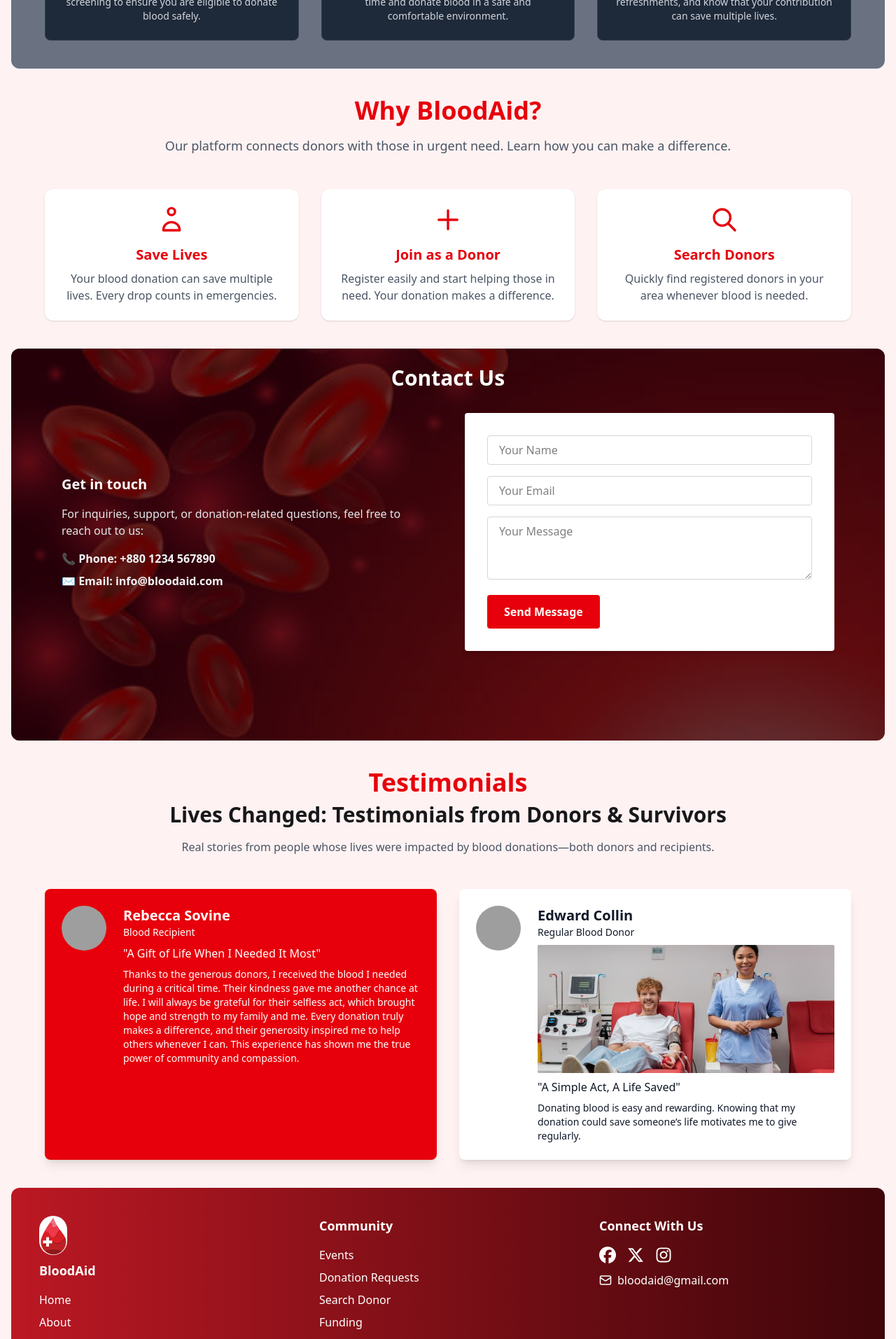
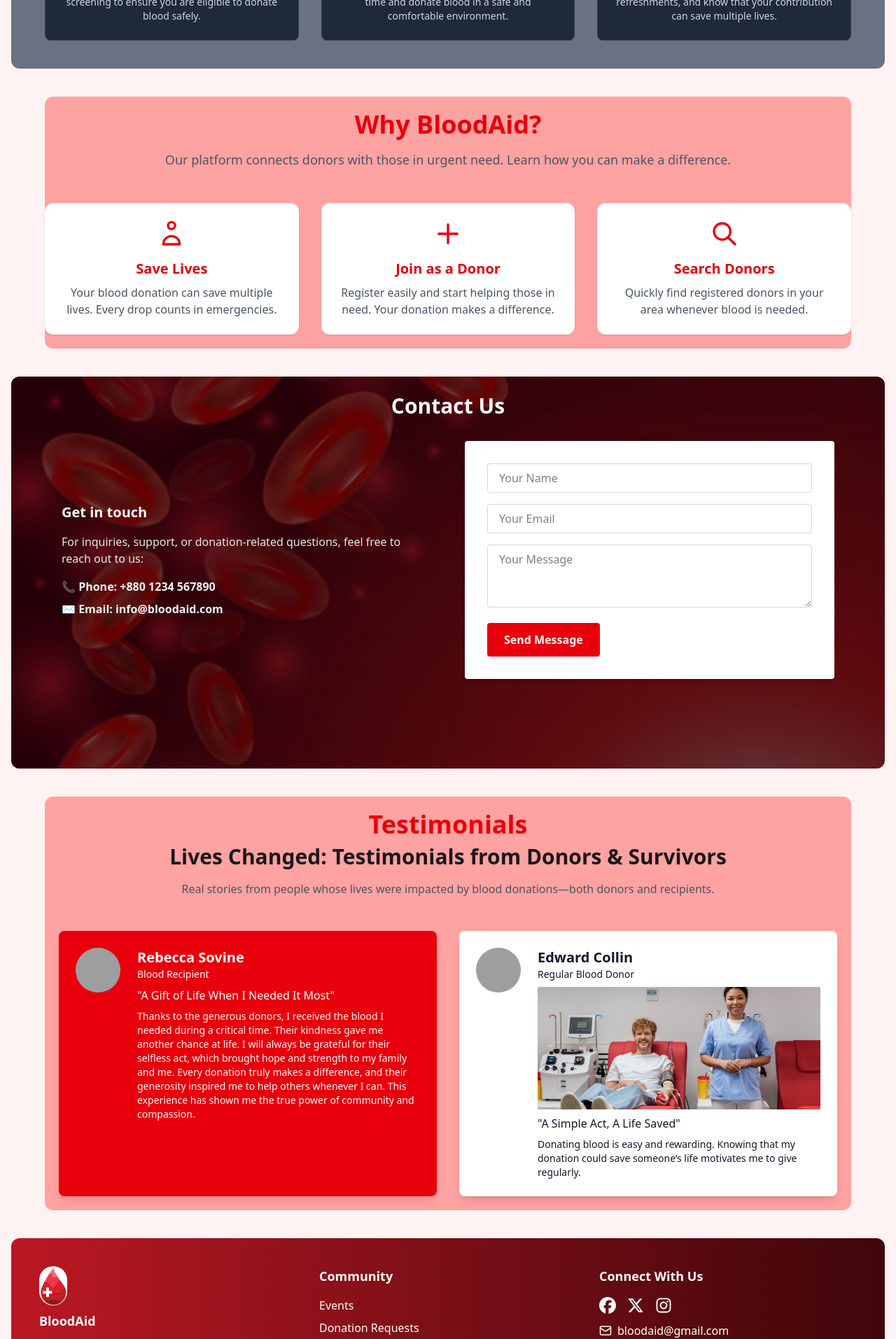
Before and after one commit to marufaakter1947/Blood-Aid, a React (Vite) app: page / in a window 1280 px wide. Shown: the part 1080-2993 px from the top of the page at 70% size. Built offline with nearby package versions, Linux system fonts and the light colour scheme; no server answers; grey boxes are pictures that could not be loaded.

Commit message:
Added more tailwind css class

```diff
--- a/src/Component/Featured/Featured.jsx
+++ b/src/Component/Featured/Featured.jsx
@@ -66,7 +66,7 @@ const features = [
 const Featured = () => {
   return (
     <section className="py-10 mx-4">
-      <div className="max-w-6xl mx-auto  text-center">
+      <div className="max-w-6xl mx-auto bg-red-300 rounded-xl py-5  text-center">
         <h2 className="text-3xl md:text-4xl font-bold text-red-600">
           Why BloodAid?
         </h2>
--- a/src/Component/Testimonials/Testimonials.jsx
+++ b/src/Component/Testimonials/Testimonials.jsx
@@ -29,8 +29,8 @@ const testimonials = [
 
 const Testimonials = () => {
   return (
-    <section className=" py-10 px-4">
-      <div className="max-w-6xl mx-auto">
+    <section className=" py-10 px-4 ">
+      <div className="max-w-6xl mx-auto bg-red-300 rounded-xl p-5">
         <p className="text-red-600 font-bold mb-2 text-3xl md:text-4xl text-center">Testimonials</p>
         <h2 className="text-2xl md:text-3xl font-bold mb-4 text-center">
           Lives Changed: Testimonials from Donors & Survivors
```
Also changed, not shown: src/Pages/ErrorPage.jsx (+0 -36 lines).
